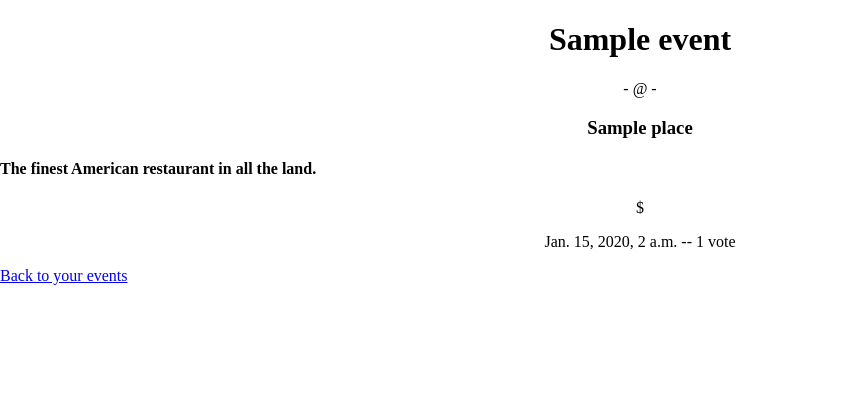
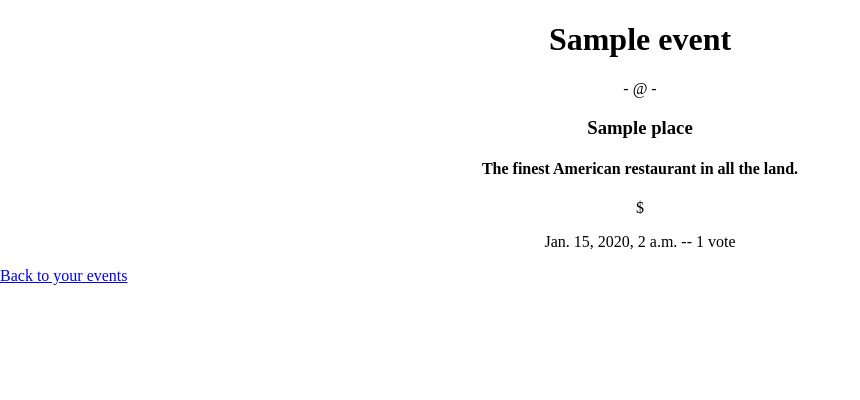
Before and after one commit to janton42/reservationator, a Django app: page /scheduler/1/details/ in a window 1280 px wide. Shown: the part 20-420 px from the top of the page, without its empty margins (0-860 px from the left). Run offline with Django 3.2, Linux system fonts and the light colour scheme; tables that the repository leaves empty hold one stand-in row (values such as "Sample post"); some libraries are stand-ins or nearby versions.

Commit message:
centered cuisine info.

```diff
--- a/scheduler/templates/scheduler/details.html
+++ b/scheduler/templates/scheduler/details.html
@@ -4,7 +4,9 @@
 <h1>{{ event.name }}</h1>
 <p> - @ - </p>
 <h3>{{ event.place }}</h3>
-<h4>The finest {{ event.place.get_cuisine_display }} restaurant in all the land.</h4>
+<div class="center">
+	<h4>The finest {{ event.place.get_cuisine_display }} restaurant in all the land.</h4>
+</div>
 <p>{{ event.place.get_pricequartile_display }}</p>
 
 	{% if event.choice_set %}
```
